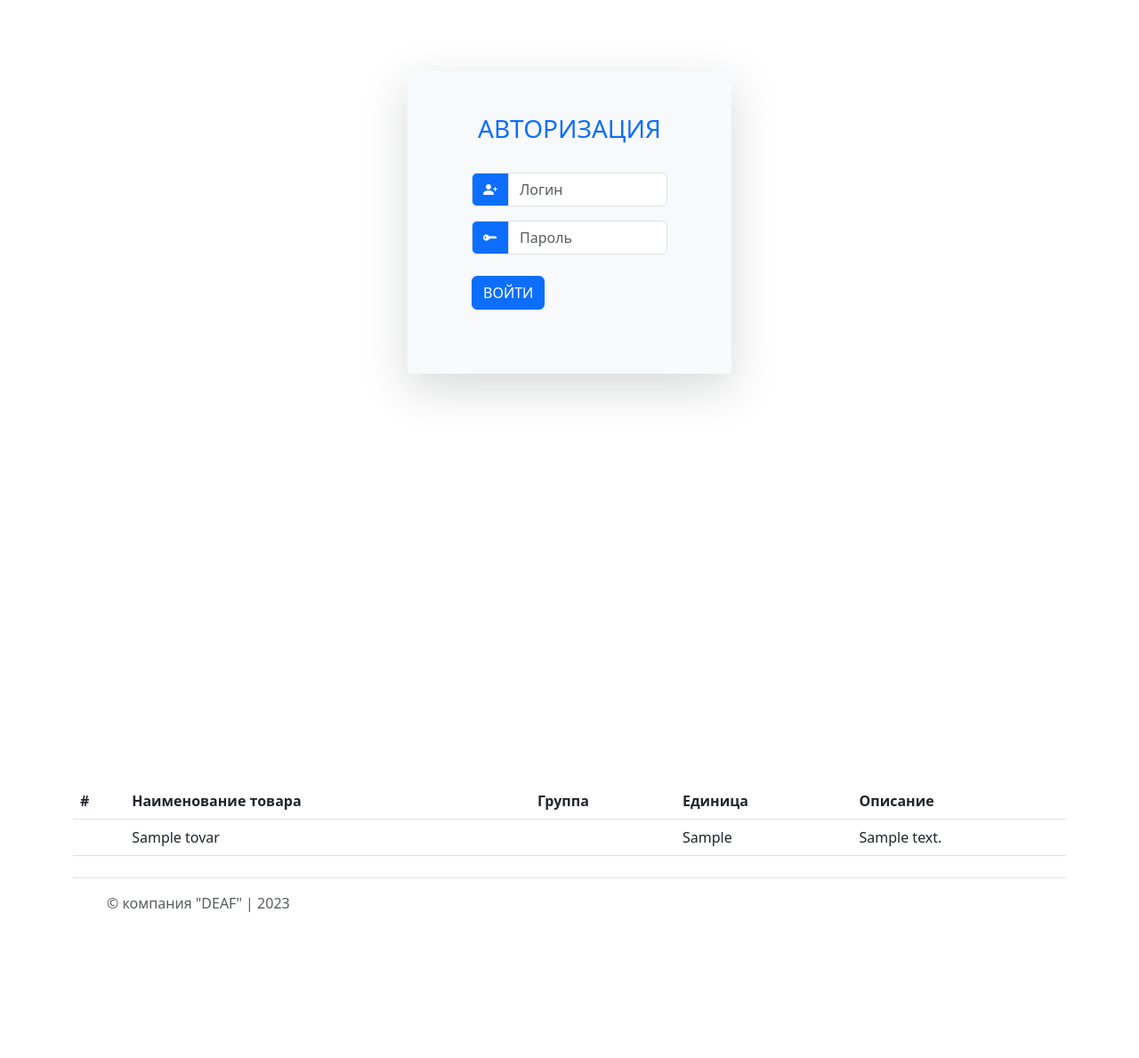
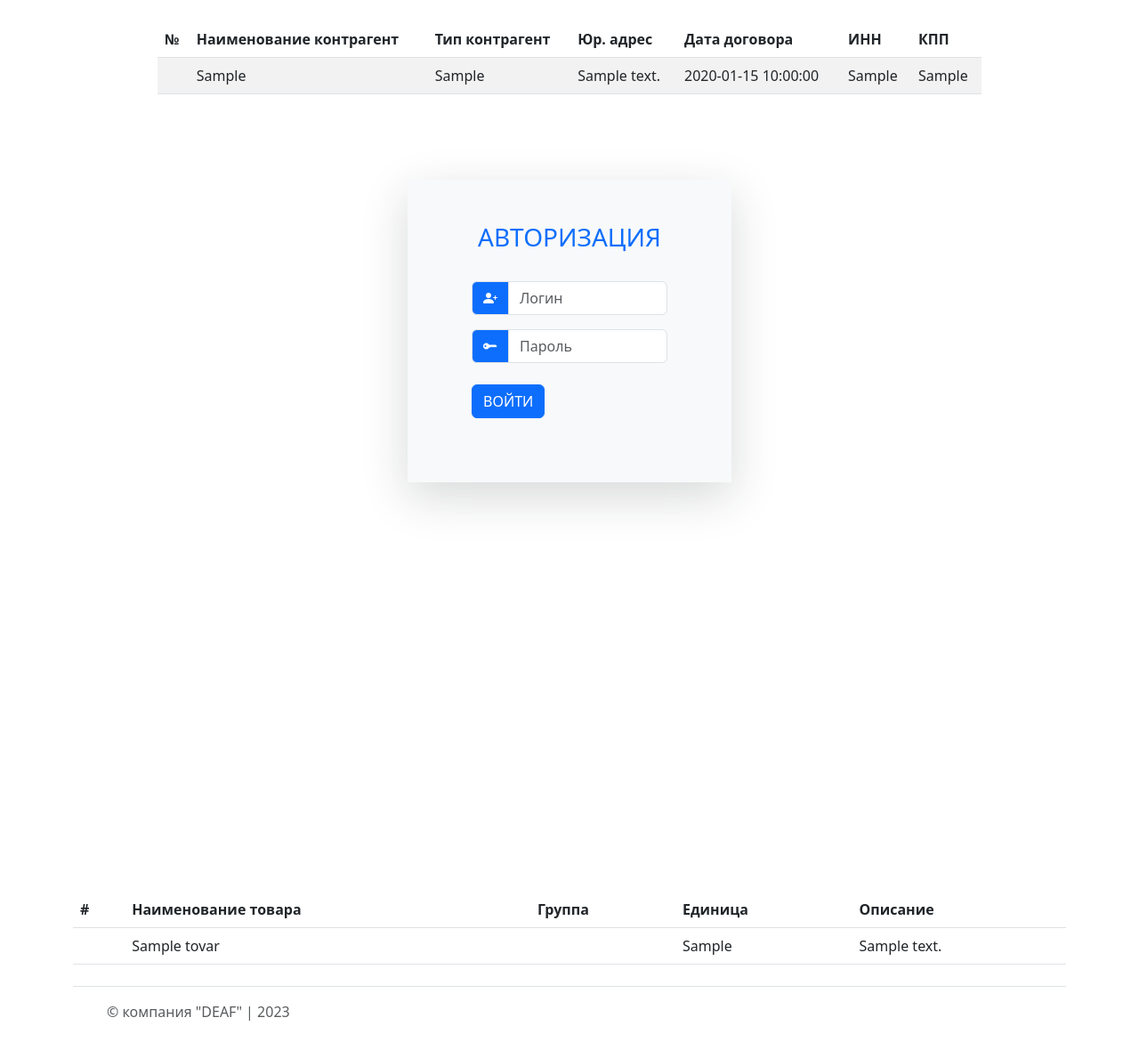
Before and after one commit to ovpolykova/ppbd, a CodeIgniter app: page /database/ in a window 1280 px wide. Shown: the part 113-1302 px from the top of the page at 89% size. Before the commit the page ends 1138 px from the top, so only its background shows below. Run offline with CodeIgniter, Linux system fonts and the light colour scheme; tables that the repository leaves empty or names only in its code hold one stand-in row (values such as "Sample post"); data that the repository does not hold is empty.

Commit message:
изменилось "Справочник контренгтов и товаров"

```diff
--- a/application/controllers/Main.php
+++ b/application/controllers/Main.php
@@ -6,11 +6,25 @@
 		$this->load->view('templates/header.php');
 		$this->load->view('templates/navbar.php');
 
+
+		// меню админ
 		//$this->load->view('templates/navbar_adm.php');
+
+		// меню оператор
 		//$this->load->view('templates/navbar_oper.php');
 
+		// товары
         $this->load->model('tovar');
         $data['tovar'] = $this->tovar->sel_tovar();
+
+		// справочник контренгтов
+		$this->load->model('contr');
+        $data['contr'] = $this->contr->sel_contr();
+		$this->load->view('pages/admcontp.php', $data);
+
+
+
+		//главная страница
         $this->load->view('pages/home.php', $data);
 		$this->load->view('templates/footer.php');
 	}
--- /dev/null
+++ b/application/models/contr.php
@@ -0,0 +1,12 @@
+<?php
+
+class contr extends CI_Model {
+
+    public function sel_contr()
+    {
+        $sql = "SELECT *, type_c.type_c FROM contract, type_c WHERE contract.ID_type_c = type_c.ID_type_c";
+        $query = $this->db->query($sql);
+        return  $query->result_array();
+    }
+
+}
--- a/application/views/pages/admcontp.php
+++ b/application/views/pages/admcontp.php
@@ -1,39 +1,37 @@
 <div class="container">
     <div class="row">
-        <div class="col-lg-2"></div>
-        <div class="col-lg-8">
+        <div class="col-lg-1"></div>
+        <div class="col-lg-10">
+
         <table class="table table-striped table-hover">
         <thead>
             <tr>
-      <th scope="col">#</th>
-      <th scope="col">First</th>
-      <th scope="col">Last</th>
-      <th scope="col">Handle</th>
+                <th scope="col">№</th>
+                <th scope="col">Наименование контрагент</th>
+                <th scope="col">Тип контрагент</th>
+                <th scope="col">Юр. адрес</th>
+                <th scope="col">Дата договора</th>
+                <th scope="col">ИНН</th>
+                <th scope="col">КПП</th>
             </tr>
         </thead>
-  <tbody class="table-group-divider">
+        <tbody>
+        <?php foreach ($contr as $row) {?>
             <tr>
-      <th scope="row">1</th>
-      <td>Mark</td>
-      <td>Otto</td>
-      <td>@mdo</td>
+                <th scope="row"><?=$row['ID_contract']?></th>
+                <td><?=$row['contractor']?></td>
+                <td><?=$row['type_c']?></td>
+                <td><?=$row['address_c']?></td>
+                <td><?=$row['date_c']?></td>
+                <td><?=$row['inn']?></td>
+                <td><?=$row['kpp']?></td>
             </tr>
-    <tr>
-      <th scope="row">2</th>
-      <td>Jacob</td>
-      <td>Thornton</td>
-      <td>@fat</td>
-    </tr>
-    <tr>
-      <th scope="row">3</th>
-      <td colspan="2">Larry the Bird</td>
-      <td>@twitter</td>
-    </tr>
+            <?php }?>
         </tbody>
     </table>
 
 
         </div>
-        <div class="col-lg-2"></div>
+        <div class="col-lg-1"></div>
     </div>
 </div>
--- a/application/views/pages/home.php
+++ b/application/views/pages/home.php
@@ -30,6 +30,10 @@
         </div>
 </div>
 
+
+
+<!-- Справочник товаров -->
+
 <div class="container">
     <table class="table">
         <thead>
@@ -42,7 +46,7 @@
             </tr>
         </thead>
         <tbody>
-            <?php foreach ($tovar as $row) {?>
+        <?php foreach ($tovar as $row) {?>
             <tr>
                 <th scope="row"><?=$row['ID_tovar']?></th>
                 <td><?=$row['name_t']?></td>
```
Lines whose indentation alone changed are shown as unchanged.
